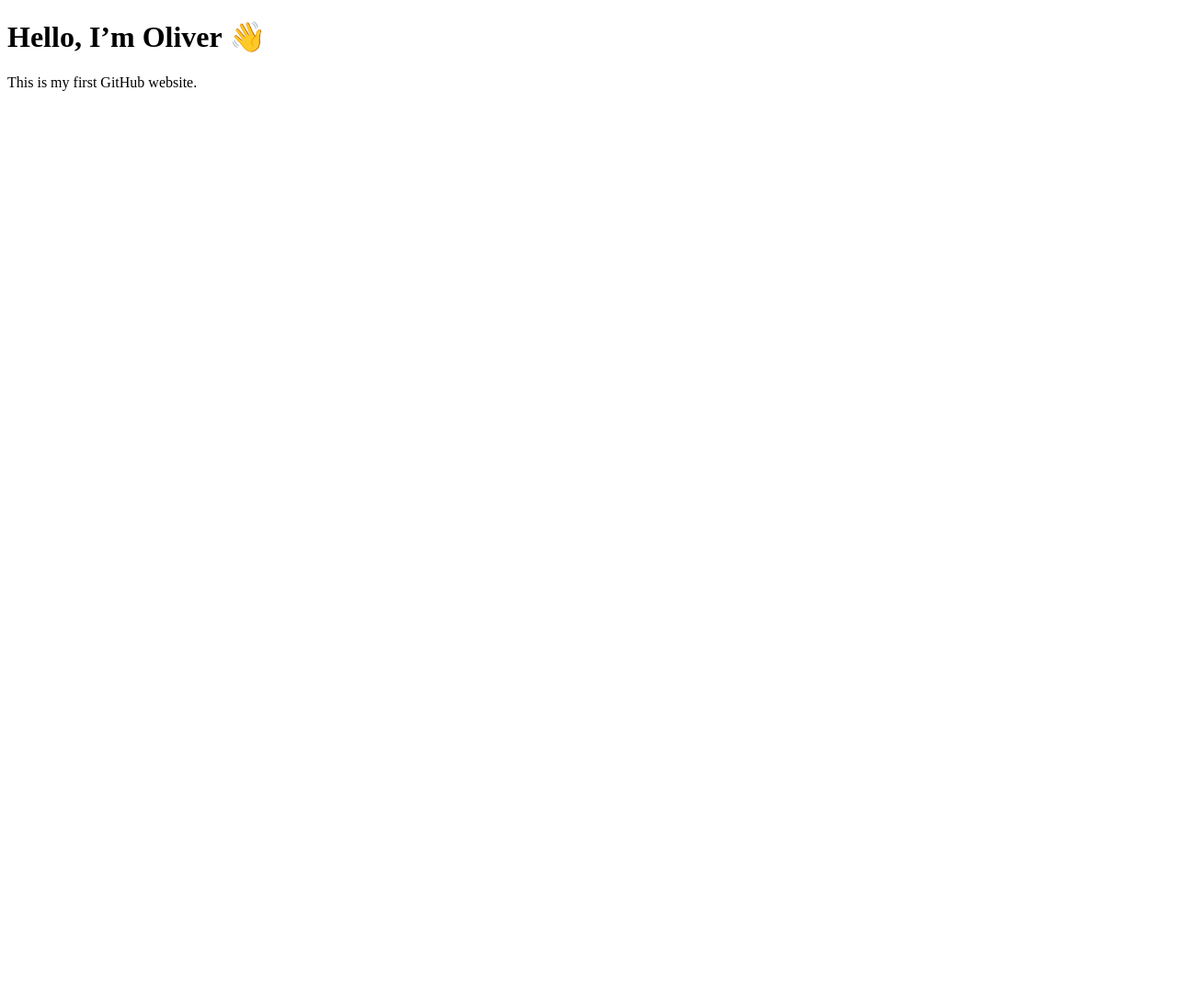
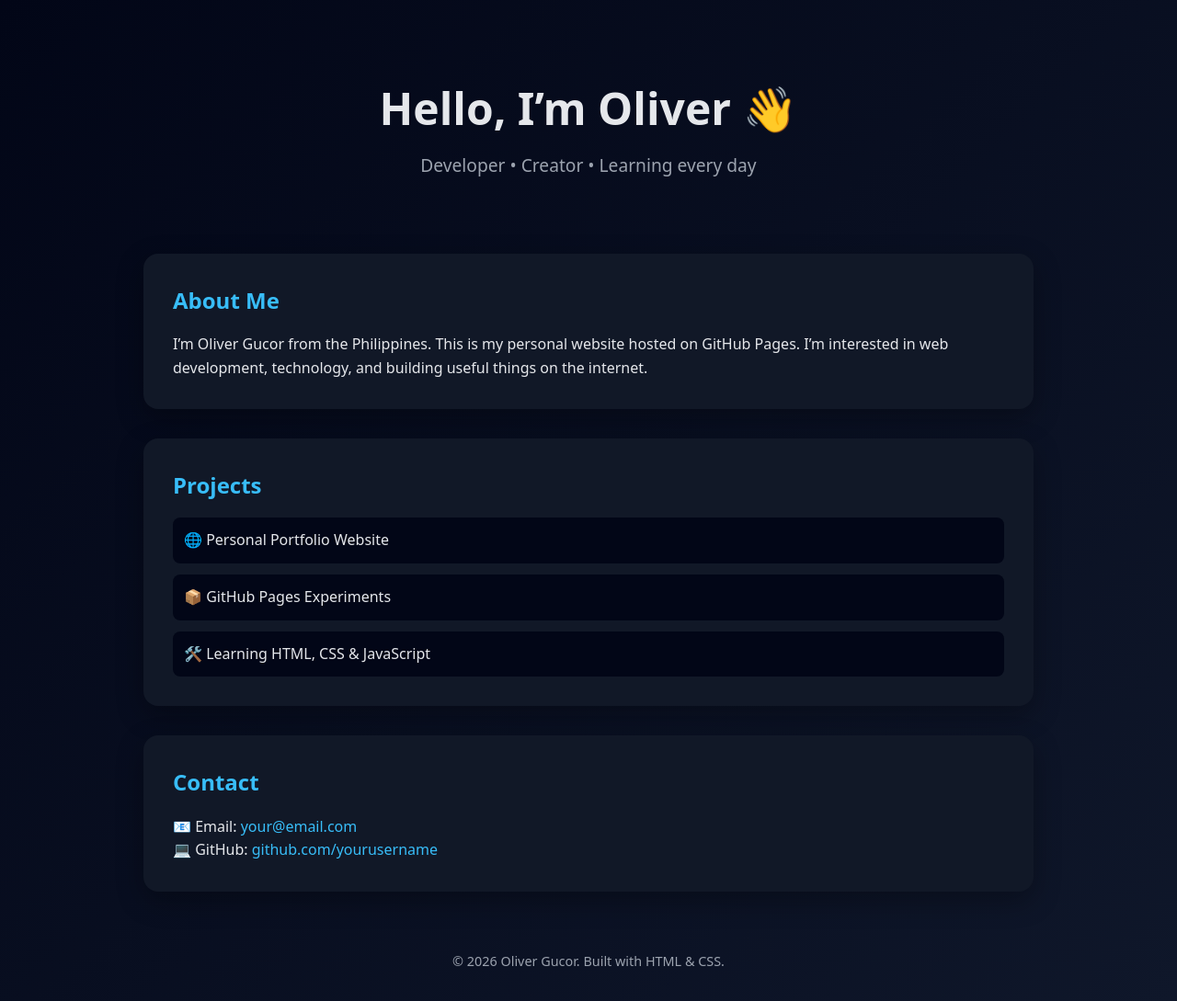
Before and after one commit to l1byaa/olivergucor.github.io, a plain HTML site: page index.html in a window 1280 px wide. Shown: the whole page at 92% size. Before the commit the page ends 800 px from the top, so only its background shows below. Drawn offline with Linux system fonts and the light colour scheme.

Commit message:
Refactor HTML structure and improve styling

```diff
--- a/index.html
+++ b/index.html
@@ -1,8 +1,8 @@
 <!DOCTYPE html>
 <html lang="en">
 <head>
-  <meta charset="UTF-8">
-  <meta name="viewport" content="width=device-width, initial-scale=1.0">
+  <meta charset="UTF-8" />
+  <meta name="viewport" content="width=device-width, initial-scale=1.0" />
   <title>Oliver Gucor</title>
 
   <!-- SEO Meta Tags -->
@@ -12,9 +12,142 @@
 
   <!-- Google Search Console Verification -->
   <meta name="google-site-verification" content="8R6alpbhYz5pKrMXs8VcjFBD3f8nlLjzXd4_VJFcX4A">
+
+  <style>
+    :root {
+      --bg: #0f172a;
+      --card: #111827;
+      --text: #e5e7eb;
+      --muted: #9ca3af;
+      --accent: #38bdf8;
+    }
+
+    * {
+      margin: 0;
+      padding: 0;
+      box-sizing: border-box;
+      font-family: system-ui, -apple-system, BlinkMacSystemFont, sans-serif;
+    }
+
+    body {
+      background: linear-gradient(135deg, #020617, #0f172a);
+      color: var(--text);
+      min-height: 100vh;
+      line-height: 1.6;
+    }
+
+    header {
+      text-align: center;
+      padding: 5rem 1rem 3rem;
+    }
+
+    header h1 {
+      font-size: 3rem;
+      margin-bottom: 0.5rem;
+    }
+
+    header p {
+      color: var(--muted);
+      font-size: 1.2rem;
+    }
+
+    main {
+      max-width: 1000px;
+      margin: auto;
+      padding: 2rem 1rem;
+      display: grid;
+      gap: 2rem;
+    }
+
+    section {
+      background: var(--card);
+      border-radius: 16px;
+      padding: 2rem;
+      box-shadow: 0 10px 30px rgba(0, 0, 0, 0.3);
+      transition: transform 0.3s ease;
+    }
+
+    section:hover {
+      transform: translateY(-5px);
+    }
+
+    h2 {
+      margin-bottom: 1rem;
+      color: var(--accent);
+    }
+
+    ul {
+      list-style: none;
+      display: grid;
+      gap: 0.75rem;
+    }
+
+    .projects li {
+      padding: 0.75rem;
+      border-radius: 8px;
+      background: #020617;
+    }
+
+    a {
+      color: var(--accent);
+      text-decoration: none;
+      font-weight: 500;
+    }
+
+    a:hover {
+      text-decoration: underline;
+    }
+
+    footer {
+      text-align: center;
+      padding: 2rem 1rem;
+      color: var(--muted);
+      font-size: 0.9rem;
+    }
+
+    @media (max-width: 600px) {
+      header h1 {
+        font-size: 2.2rem;
+      }
+    }
+  </style>
 </head>
+
 <body>
-  <h1>Hello, I’m Oliver 👋</h1>
-  <p>This is my first GitHub website.</p>
+  <header>
+    <h1>Hello, I’m Oliver 👋</h1>
+    <p>Developer • Creator • Learning every day</p>
+  </header>
+
+  <main>
+    <section>
+      <h2>About Me</h2>
+      <p>
+        I’m Oliver Gucor from the Philippines. This is my personal website hosted on GitHub Pages.
+        I’m interested in web development, technology, and building useful things on the internet.
+      </p>
+    </section>
+
+    <section class="projects">
+      <h2>Projects</h2>
+      <ul>
+        <li>🌐 Personal Portfolio Website</li>
+        <li>📦 GitHub Pages Experiments</li>
+        <li>🛠️ Learning HTML, CSS & JavaScript</li>
+      </ul>
+    </section>
+
+    <section>
+      <h2>Contact</h2>
+      <p>
+        📧 Email: <a href="mailto:your@email.com">your@email.com</a><br>
+        💻 GitHub: <a href="https://github.com/yourusername" target="_blank">github.com/yourusername</a>
+      </p>
+    </section>
+  </main>
+
+  <footer>
+    © 2026 Oliver Gucor. Built with HTML & CSS.
+  </footer>
 </body>
 </html>
```
